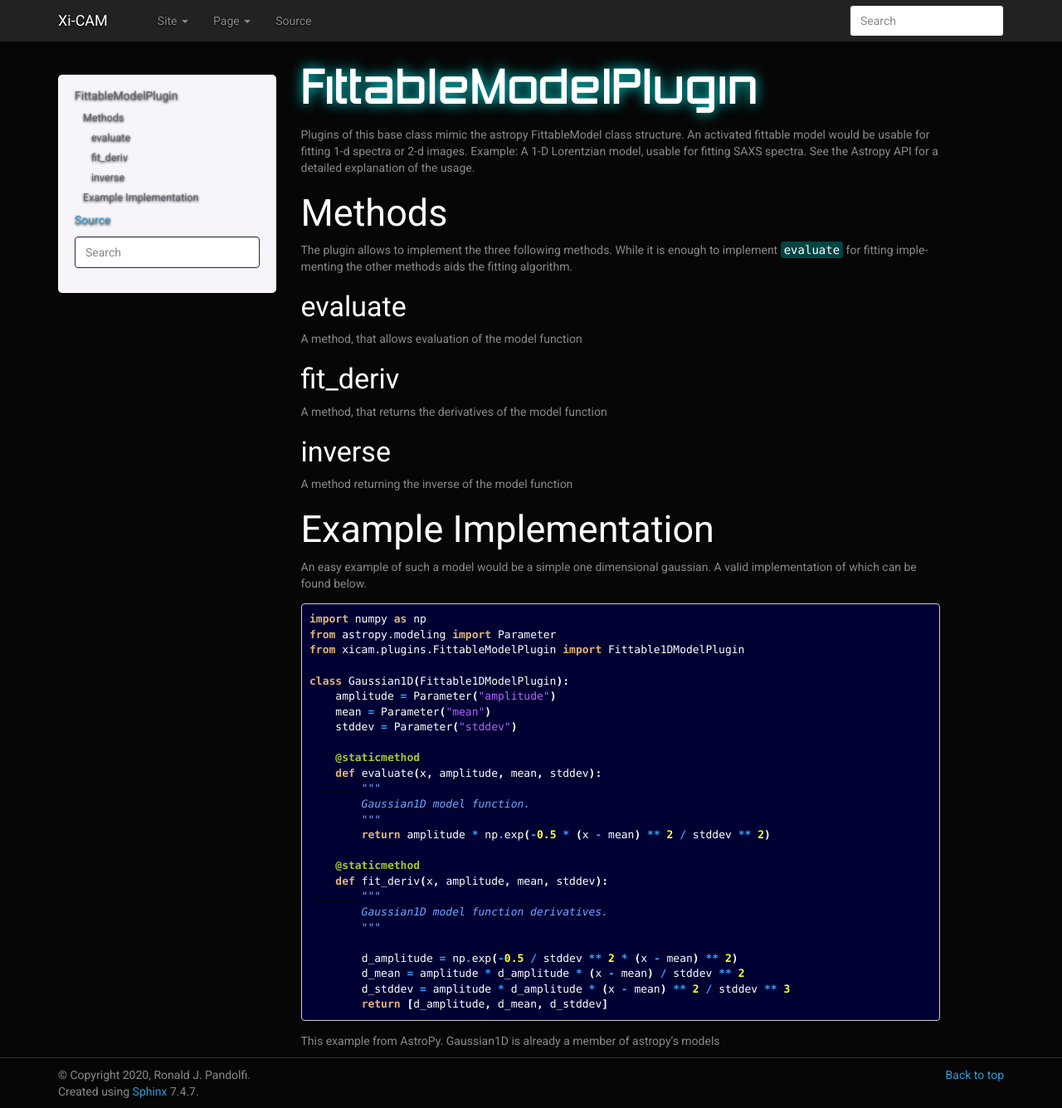
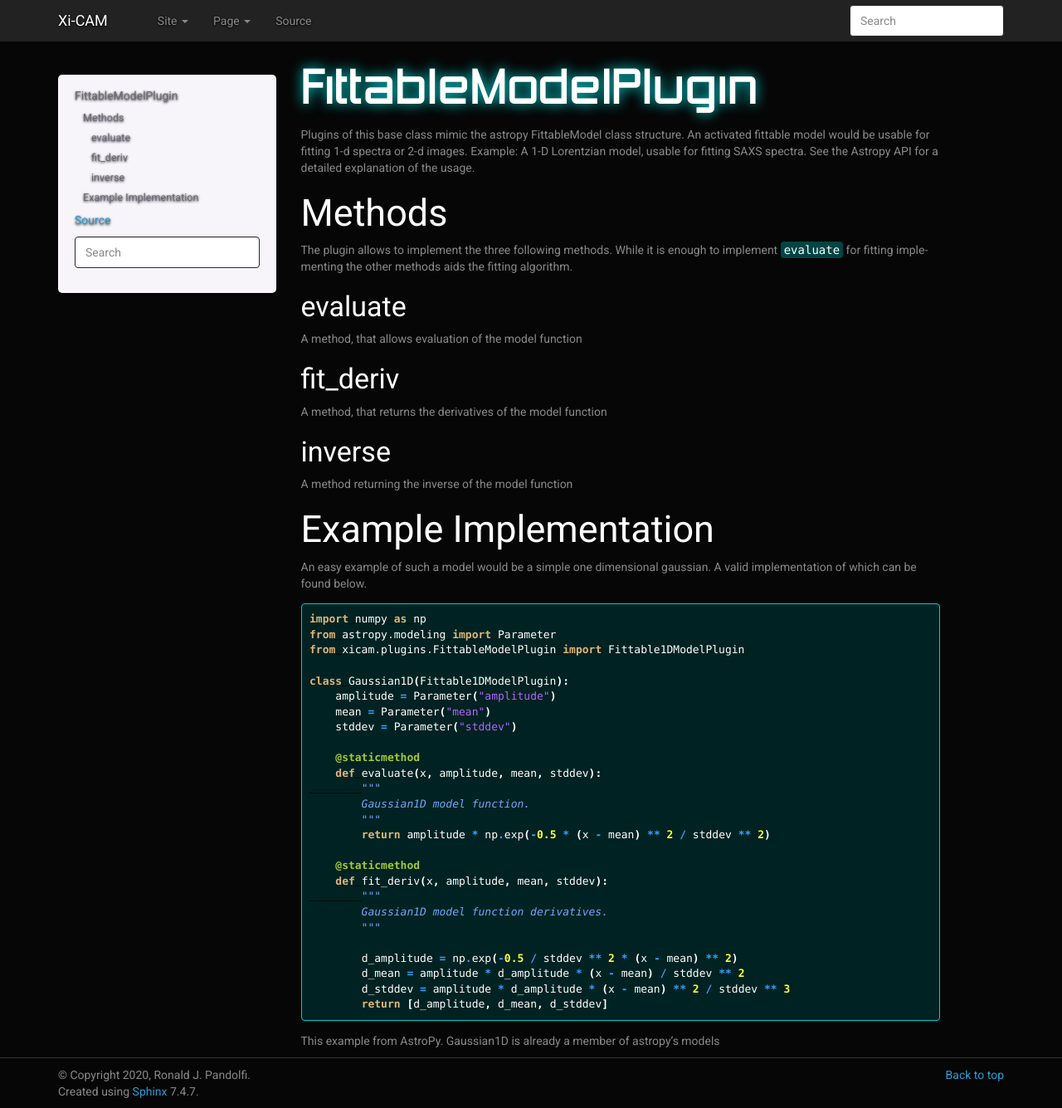
Before and after one commit to Xi-CAM/Xi-cam, a Sphinx documentation site: the page built from docs/source/FittableModelPlugin.md, in a window 1280 px wide and 1335 px high. Shown: the whole window at 83% size. Built offline with Sphinx 7.4.7, drawn with Linux system fonts in a browser that asks for light colours; the version number could not be read and is left out.

Commit message:
Update code block style

```diff
--- a/docs/source/_static/my-styles.css
+++ b/docs/source/_static/my-styles.css
@@ -34,6 +34,11 @@
 
 code.literal {
     background-color: #044;
+}
+
+div.highlight pre {
+    background-color: #022;
+    border: 1px solid #0cc;
 }
 
 a {
```
